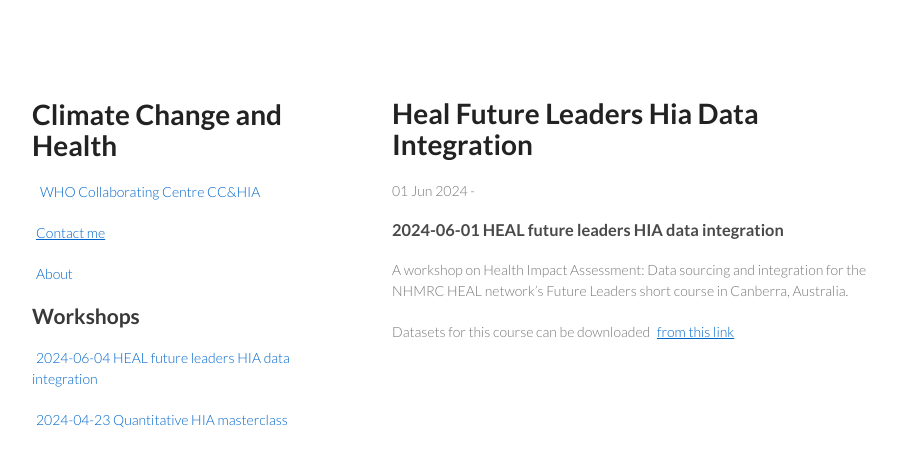
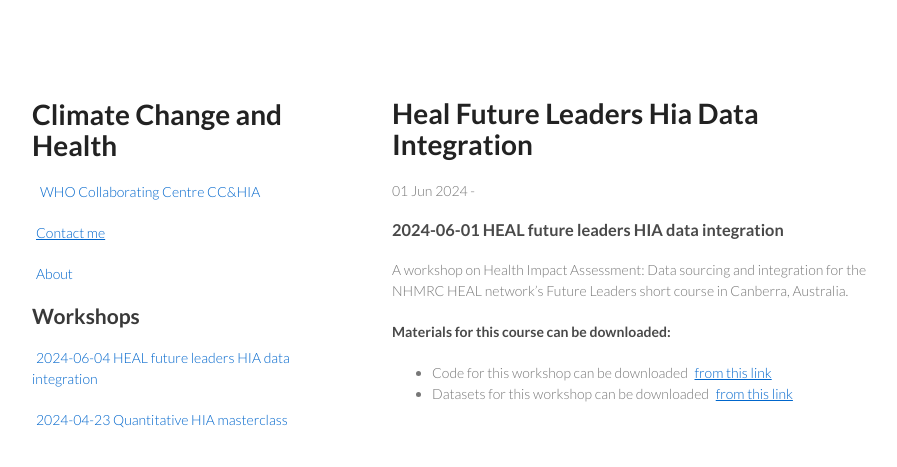
Before and after one commit to climate-change-and-health/workshops, a Jekyll site: the page built from _posts/2024-06-01-heal-future-leaders-hia-data-integration.md, in a window 1280 px wide. Shown: the top 467 px of the page, without its empty margins (178-1075 px from the left). Built offline with Jekyll 4.4.1, drawn with Linux system fonts in a browser that asks for light colours.

Commit message:
add link to code

```diff
--- a/_posts/2024-06-01-heal-future-leaders-hia-data-integration.md
+++ b/_posts/2024-06-01-heal-future-leaders-hia-data-integration.md
@@ -8,4 +8,7 @@ date: 2024-06-01
 
 A workshop on Health Impact Assessment: Data sourcing and integration for the NHMRC HEAL network's Future Leaders short course in Canberra, Australia.
 
-Datasets for this course can be downloaded [from this link](https://cloud.car-dat.org/index.php/s/pNQykCrqNmfMGns)
+
+#### Materials for this course can be downloaded:
+- Code for this workshop can be downloaded [from this link](https://cloud.car-dat.org/index.php/s/mHaDArgG8ndmH6M)
+- Datasets for this workshop can be downloaded [from this link](https://cloud.car-dat.org/index.php/s/pNQykCrqNmfMGns)
```
